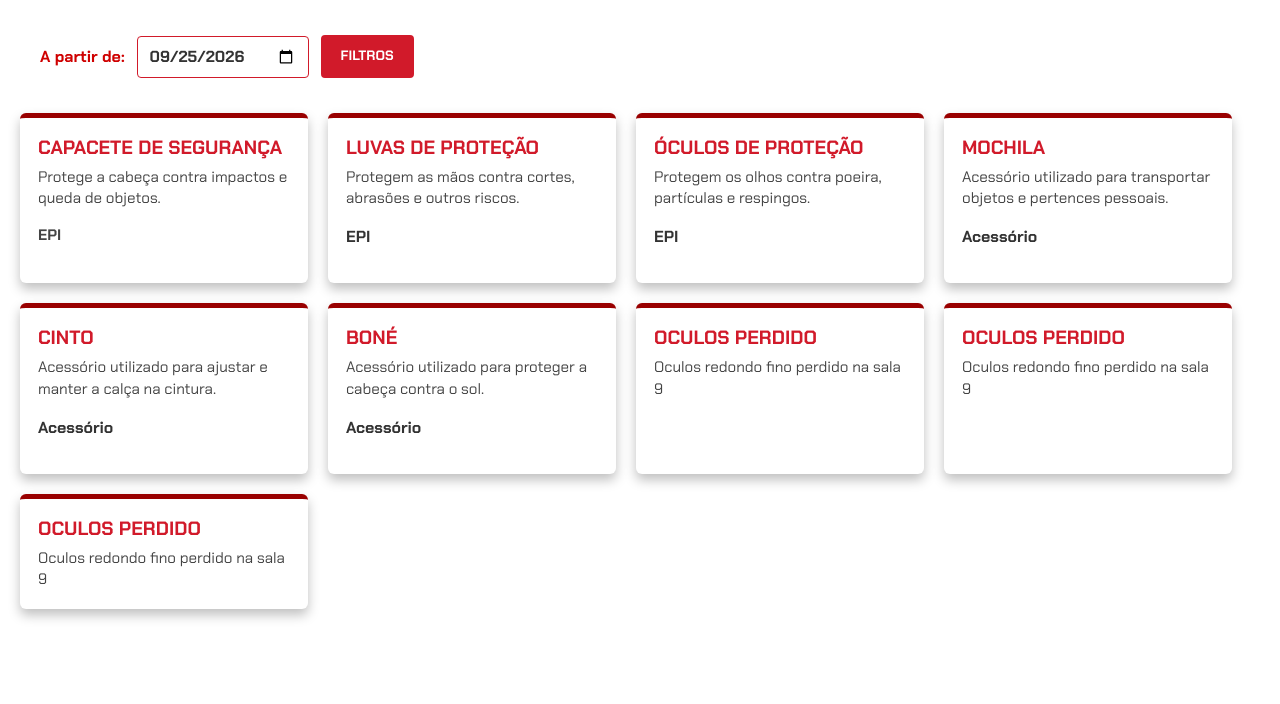
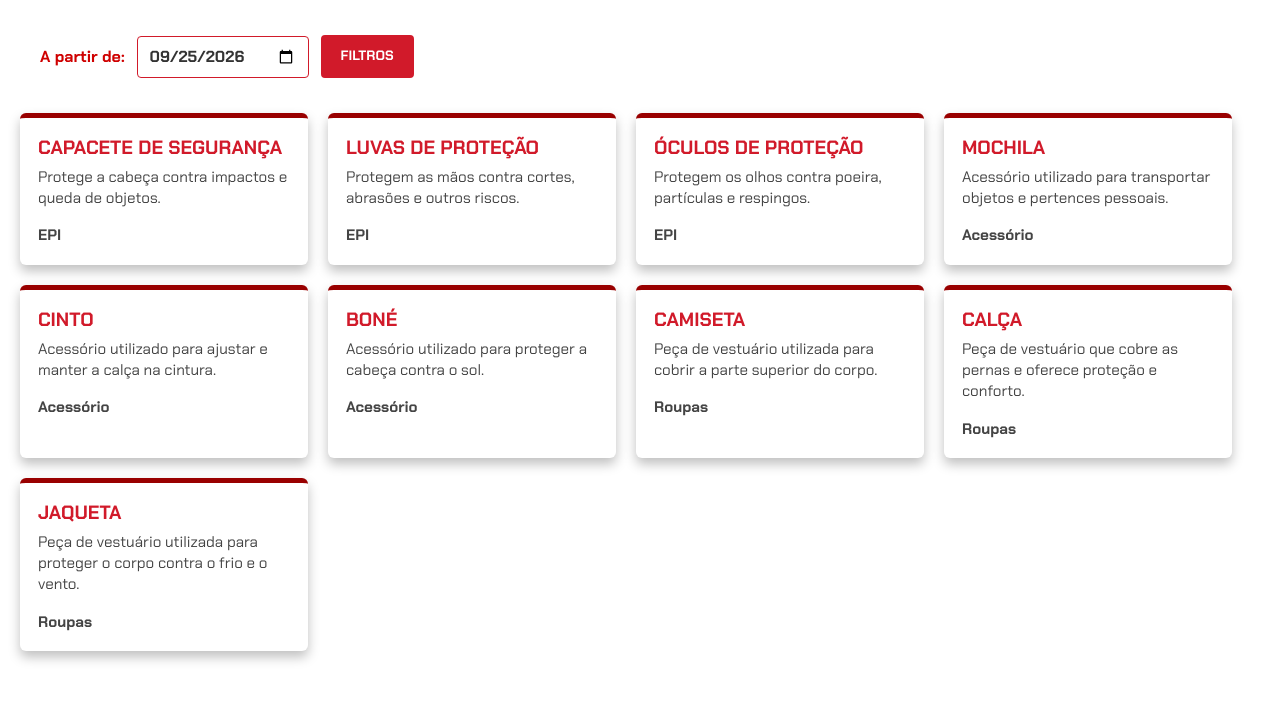
Before and after one commit to Localiza-Mais-603/localiza-mais-senai, a Flask app: page /visualizar-itens in a window 1280 px wide. Shown: the part 96-800 px from the top of the page. Run offline with Flask 3, Linux system fonts and the light colour scheme.

Commit message:
fixed: Adiciona BackEnd de filtro

```diff
--- a/templates/visualizar_itens.html
+++ b/templates/visualizar_itens.html
@@ -42,7 +42,7 @@
     </div>
 
     <div class="itens-card">
-        <a class="card" style="width: 18rem;" href="" data-categoria="roupas">
+        <a class="card" style="width: 18rem;" href="" data-categoria="epi">
             <div class="card-corpo" >
                 <h5 class="card-titulo">
                     Capacete de segurança
@@ -55,7 +55,7 @@
                 </p>
             </div>
         </a>
-        <a class="card" style="width: 18rem;" href="" data-categoria="acessorio">
+        <a class="card" style="width: 18rem;" href="" data-categoria="epi">
             <div class="card-corpo">
                 <h5 class="card-titulo">
                     Luvas de proteção
@@ -65,7 +65,7 @@
 Protegem as mãos contra cortes, abrasões e outros riscos.
                 </p>
 
-                <p>
+                <p class="card-text">
                     <strong>EPI</strong>
                 </p>
             </div>
@@ -78,7 +78,7 @@ Protegem as mãos contra cortes, abrasões e outros riscos.
                 <p class="card-text">
                     Protegem os olhos contra poeira, partículas e respingos.
                 </p>
-                <p>
+                <p class="card-text">
                     <strong>EPI</strong>
                 </p>
             </div>
@@ -91,7 +91,7 @@ Protegem as mãos contra cortes, abrasões e outros riscos.
                 <p class="card-text">
                     Acessório utilizado para transportar objetos e pertences pessoais.
                 </p>
-                <p>
+                <p class="card-text">
                     <strong>Acessório</strong>
                 </p>
             </div>
@@ -105,7 +105,7 @@ Protegem as mãos contra cortes, abrasões e outros riscos.
                     Acessório utilizado para ajustar e manter a calça na cintura.
                 </p>
 
-                <p>
+                <p class="card-text">
                     <strong>
                         Acessório
                     </strong>
@@ -122,7 +122,7 @@ Protegem as mãos contra cortes, abrasões e outros riscos.
 Acessório utilizado para proteger a cabeça contra o sol.
                 </p>
 
-                <p>
+                <p class="card-text">
                     <strong>
                         Acessório
                     </strong>
@@ -130,34 +130,45 @@ Acessório utilizado para proteger a cabeça contra o sol.
             </div>
         </a>
 
-        <a class="card" style="width: 18rem;" href="" data-categoria="epi">
+        <a class="card" style="width: 18rem;" href="" data-categoria="roupas">
             <div class="card-corpo">
                 <h5 class="card-titulo">
-                    Oculos perdido
+                    Camiseta
                 </h5>
                 <p class="card-text">
-                    Oculos redondo fino perdido na sala 9
+                    Peça de vestuário utilizada para cobrir a parte superior do corpo.
+                </p>
+                <p class="card-text">
+                    <strong>Roupas</strong>
                 </p>
             </div>
         </a>
 
-        <a class="card" style="width: 18rem;" href="" data-categoria="epi">
+        <a class="card" style="width: 18rem;" href="" data-categoria="roupas">
             <div class="card-corpo">
                 <h5 class="card-titulo">
-                    Oculos perdido
+                    Calça
                 </h5>
                 <p class="card-text">
-                    Oculos redondo fino perdido na sala 9
+                    Peça de vestuário que cobre as pernas e oferece proteção e conforto.
+                </p>
+                <p class="card-text">
+                    <strong>Roupas</strong>
                 </p>
             </div>
         </a>
-        <a class="card" style="width: 18rem;" href="" data-categoria="epi">
+        <a class="card" style="width: 18rem;" href="" data-categoria="roupas">
             <div class="card-corpo">
                 <h5 class="card-titulo">
-                    Oculos perdido
+                    Jaqueta
                 </h5>
                 <p class="card-text">
-                    Oculos redondo fino perdido na sala 9
+                    Peça de vestuário utilizada para proteger o corpo contra o frio e o vento.
+                </p>
+                <p class="card-text">
+                    <strong>
+                        Roupas
+                    </strong>
                 </p>
             </div>
         </a>
@@ -188,7 +199,7 @@ Acessório utilizado para proteger a cabeça contra o sol.
             </label>
 
             <label for="">
-                <input type="checkbox" class="filtro-categoria" value="acessorios">Acessórios
+                <input type="checkbox" class="filtro-categoria" value="acessorio">Acessórios
             </label>
 
 
```
